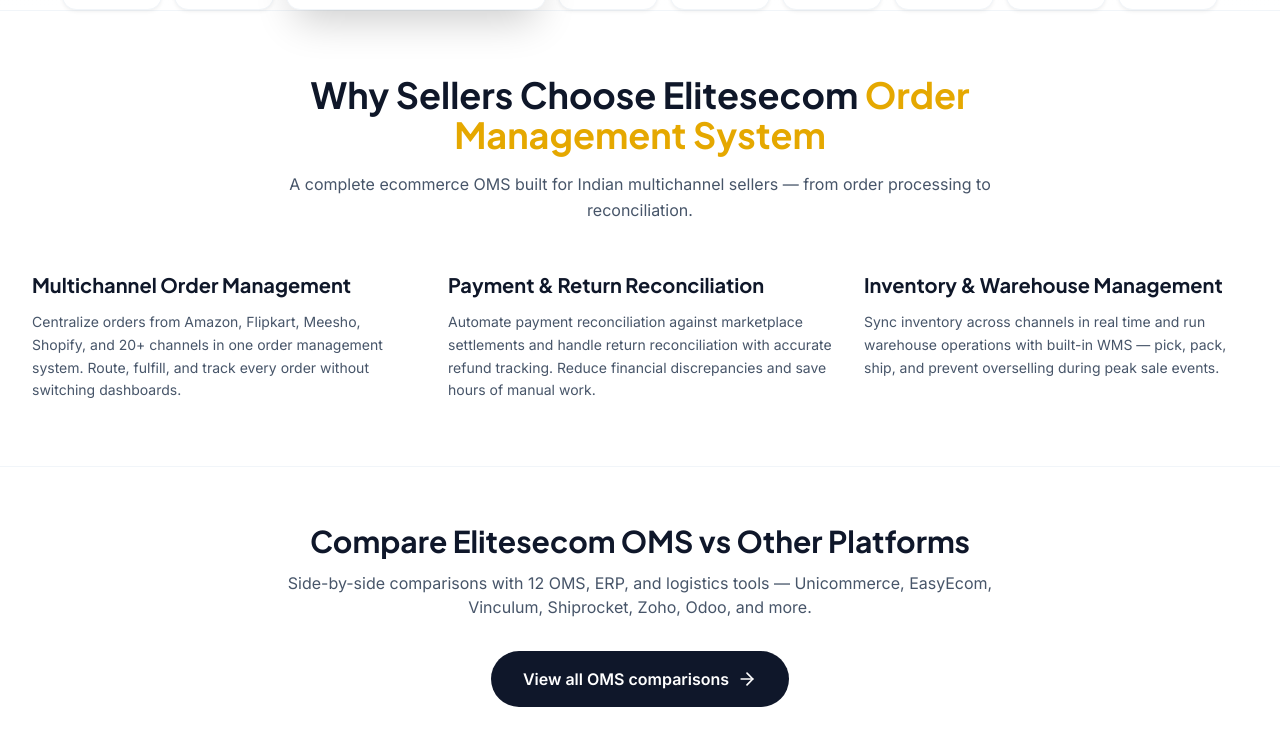
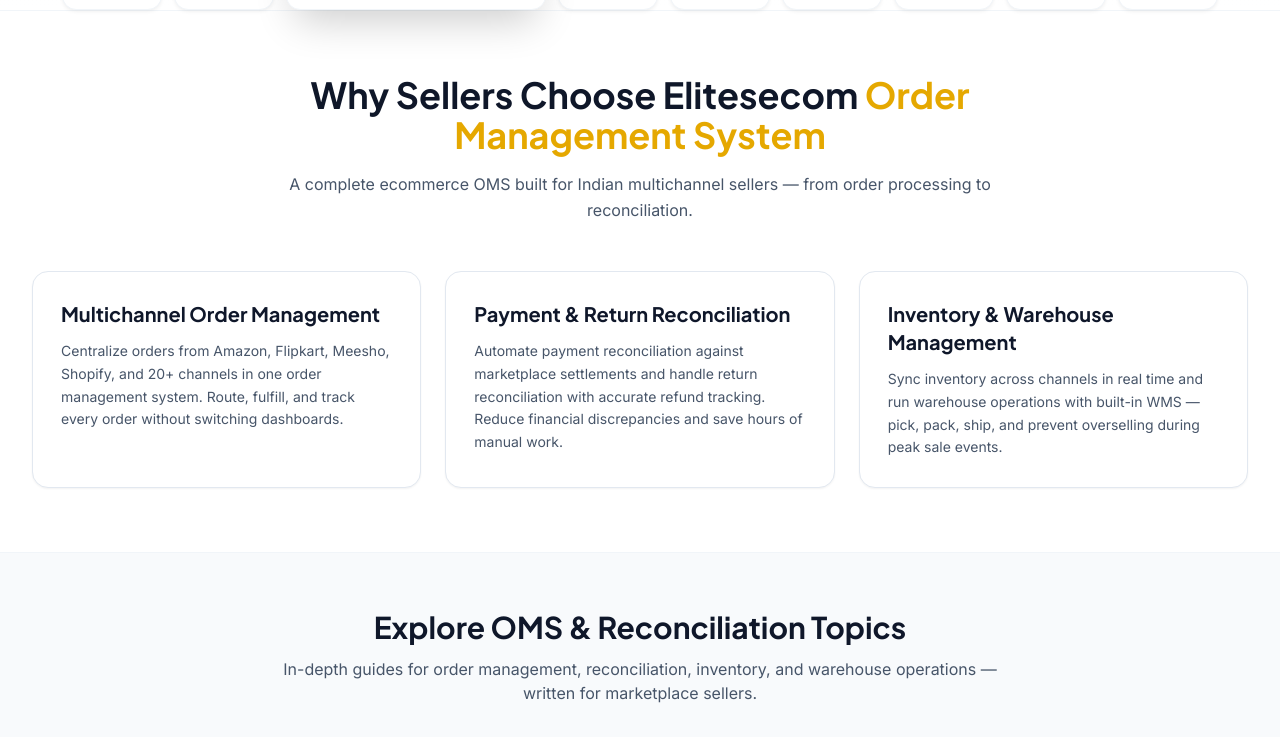
Before and after one commit to buissmaster/elitesecom-static-websites, a React (Vite) app: page / in a window 1280 px wide. Shown: the part 1998-2735 px from the top of the page. Built offline with nearby package versions, Linux system fonts and the light colour scheme.

Commit message:
home-team-page changes

```diff
--- a/src/pages/HomePage.tsx
+++ b/src/pages/HomePage.tsx
@@ -712,7 +712,11 @@ export function HomePage({ onNavigate }: HomePageProps) {
 
           <div ref={featuresRef}>
             {/* Desktop: Accordion Cards Row */}
-            <div className="hidden lg:flex flex-row gap-2 lg:gap-3 items-stretch justify-center h-[300px]">
+            <div
+              className="hidden lg:flex flex-row gap-2 lg:gap-3 items-stretch justify-center h-[300px]"
+              onMouseEnter={() => setIsHoveredFeatures(true)}
+              onMouseLeave={() => setIsHoveredFeatures(false)}
+            >
               {features.map((feature, index) => {
                 const FeatureIcon = feature.icon;
                 const isExpanded = activeFeature === index;
@@ -720,6 +724,7 @@ export function HomePage({ onNavigate }: HomePageProps) {
                 return (
                   <div
                     key={feature.title}
+                    onMouseEnter={() => setActiveFeature(index)}
                     onClick={() => setActiveFeature(isExpanded ? -1 : index)}
                     className={`relative cursor-pointer rounded-xl border border-slate-100 overflow-hidden ${featuresVisible ? "opacity-100 translate-y-0" : "opacity-0 translate-y-8"}`}
                     style={{
@@ -827,62 +832,36 @@ export function HomePage({ onNavigate }: HomePageProps) {
               from order processing to reconciliation.
             </p>
           </div>
-          <div className="grid md:grid-cols-3 gap-8">
-            <div>
-              <h3 className="font-heading font-bold text-xl mb-3">
-                Multichannel Order Management
-              </h3>
-              <p className="text-slate-600 text-sm leading-relaxed">
-                Centralize orders from Amazon, Flipkart, Meesho, Shopify, and
-                20+ channels in one order management system. Route, fulfill, and
-                track every order without switching dashboards.
-              </p>
-            </div>
-            <div>
-              <h3 className="font-heading font-bold text-xl mb-3">
-                Payment & Return Reconciliation
-              </h3>
-              <p className="text-slate-600 text-sm leading-relaxed">
-                Automate payment reconciliation against marketplace settlements
-                and handle return reconciliation with accurate refund tracking.
-                Reduce financial discrepancies and save hours of manual work.
-              </p>
-            </div>
-            <div>
-              <h3 className="font-heading font-bold text-xl mb-3">
-                Inventory & Warehouse Management
-              </h3>
-              <p className="text-slate-600 text-sm leading-relaxed">
-                Sync inventory across channels in real time and run warehouse
-                operations with built-in WMS — pick, pack, ship, and prevent
-                overselling during peak sale events.
-              </p>
-            </div>
-          </div>
-        </div>
-      </section>
-
-      <section className="py-14 bg-white border-y border-slate-100">
-        <div className="max-w-7xl mx-auto px-4 sm:px-6 lg:px-8">
-          <div className="text-center max-w-3xl mx-auto mb-8">
-            <h2 className="font-heading font-bold text-2xl sm:text-3xl mb-3 text-slate-900">
-              Compare Elitesecom OMS vs Other Platforms
-            </h2>
-            <p className="text-slate-600 text-sm sm:text-base leading-relaxed">
-              Side-by-side comparisons with {ALTERNATIVE_PAGE_REGISTRY.length}{" "}
-              OMS, ERP, and logistics tools — Unicommerce, EasyEcom, Vinculum,
-              Shiprocket, Zoho, Odoo, and more.
-            </p>
-          </div>
-          <div className="flex justify-center">
-            <AppLink
-              page="comparisonsHub"
-              onNavigate={onNavigate}
-              className="inline-flex items-center gap-2 px-8 py-4 rounded-full bg-slate-900 text-white font-semibold hover:bg-gold hover:text-slate-900 transition-all"
-            >
-              View all OMS comparisons
-              <ArrowRight className="w-5 h-5" />
-            </AppLink>
+          <div className="grid gap-6 md:grid-cols-3">
+            {[
+              {
+                title: "Multichannel Order Management",
+                description:
+                  "Centralize orders from Amazon, Flipkart, Meesho, Shopify, and 20+ channels in one order management system. Route, fulfill, and track every order without switching dashboards.",
+              },
+              {
+                title: "Payment & Return Reconciliation",
+                description:
+                  "Automate payment reconciliation against marketplace settlements and handle return reconciliation with accurate refund tracking. Reduce financial discrepancies and save hours of manual work.",
+              },
+              {
+                title: "Inventory & Warehouse Management",
+                description:
+                  "Sync inventory across channels in real time and run warehouse operations with built-in WMS — pick, pack, ship, and prevent overselling during peak sale events.",
+              },
+            ].map((item) => (
+              <div
+                key={item.title}
+                className="group h-full rounded-2xl border border-slate-200 bg-white p-6 sm:p-7 shadow-sm transition-all duration-300 hover:-translate-y-1 hover:shadow-lg"
+              >
+                <h3 className="font-heading font-bold text-xl mb-3 text-slate-900">
+                  {item.title}
+                </h3>
+                <p className="text-slate-600 text-sm leading-relaxed">
+                  {item.description}
+                </p>
+              </div>
+            ))}
           </div>
         </div>
       </section>
--- a/src/pages/TeamPage.tsx
+++ b/src/pages/TeamPage.tsx
@@ -473,13 +473,13 @@ export function TeamPage({ onNavigate }: TeamPageProps) {
           <div className="relative w-full max-w-7xl mx-auto px-4 sm:px-6 lg:px-8 z-10 flex flex-col items-center gap-2">
             {/* Section Header */}
             <div className="text-center max-w-3xl">
-              <span className="inline-block text-xs font-bold text-purple-600 uppercase tracking-[0.3em] mb-3">
+              <span className="inline-block text-xs font-bold text-gold-600 uppercase tracking-[0.3em] mb-3">
                 Our Leadership
               </span>
               <h2 className="font-heading font-extrabold text-3xl sm:text-4xl lg:text-5xl text-slate-950 mb-4 tracking-tight">
                 Meet the{" "}
-                <span className="bg-gradient-to-r from-purple-600 to-indigo-600 bg-clip-text text-transparent">
-                  Visionaries
+                <span className="bg-gradient-to-r from-gold-600 to-gold-600 bg-clip-text text-transparent">
+                  Visionariess
                 </span>
               </h2>
               <p className="text-base text-slate-600 leading-relaxed">
```
Also changed, not shown: 2 other files (tests, documents, lock files or other folders).
